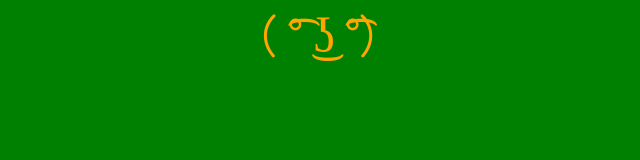
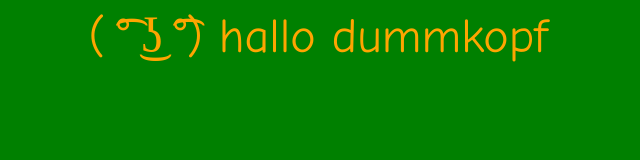
Before and after one commit to xXpepe420Xx/xXpepe420Xx.github.io, a plain HTML site: page secret/secret.html in a window 1280 px wide. Shown: the whole page, without its empty margins (322-962 px from the left). Drawn offline with Linux system fonts and the light colour scheme.

Commit message:
Update secret.html

```diff
--- a/secret/secret.html
+++ b/secret/secret.html
@@ -1,7 +1,7 @@
 <!doctype HTML>
 <html>
 <body>
-  <div id="divider" align=CENTER><font face="COMIC SANS MS" color="ORANGE" SIZE="200"> ( ͡° ͜ʖ ͡°) </font></div>
+  <div id="divider" align=CENTER><font face="COMIC SANS MS" color="ORANGE" SIZE="200"> ( ͡° ͜ʖ ͡°) hallo dummkopf </font></div>
   <style>
     Body{
       background-color:GREEN;
```
